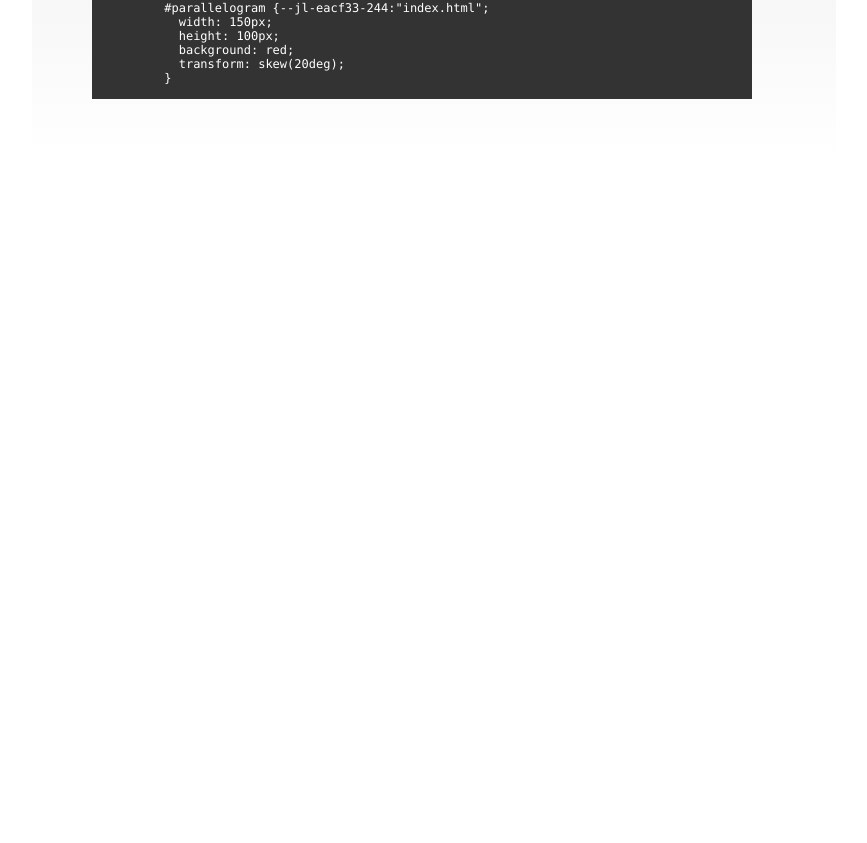
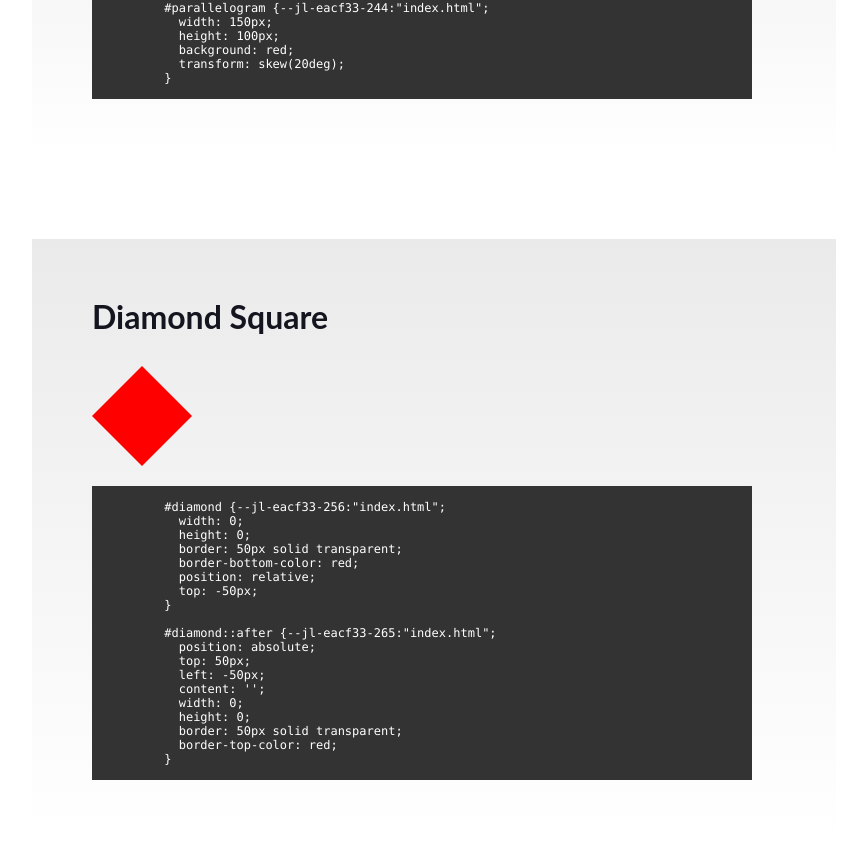
Before and after one commit to JaniceZD/cssShape, a plain HTML site: page index.html in a window 1280 px wide. Shown: the part 9372-10215 px from the top of the page, without its empty margins (16-883 px from the left). Before the commit the page ends 9659 px from the top, so only its background shows below. Drawn offline with Linux system fonts and the light colour scheme.

Commit message:
添加菱形（Diamond Square）

```diff
--- a/index.html
+++ b/index.html
@@ -249,6 +249,31 @@
           }
         </style>
       </div>
+      <div class="shape">
+        <h3>Diamond Square</h3>
+        <div id="diamond"></div>
+        <style contenteditable="true">
+          #diamond {
+            width: 0;
+            height: 0;
+            border: 50px solid transparent;
+            border-bottom-color: red;
+            position: relative;
+            top: -50px;
+          }
+
+          #diamond::after {
+            position: absolute;
+            top: 50px;
+            left: -50px;
+            content: '';
+            width: 0;
+            height: 0;
+            border: 50px solid transparent;
+            border-top-color: red;
+          }
+        </style>
+      </div>
     </div>
   </div>
 </body>
```
